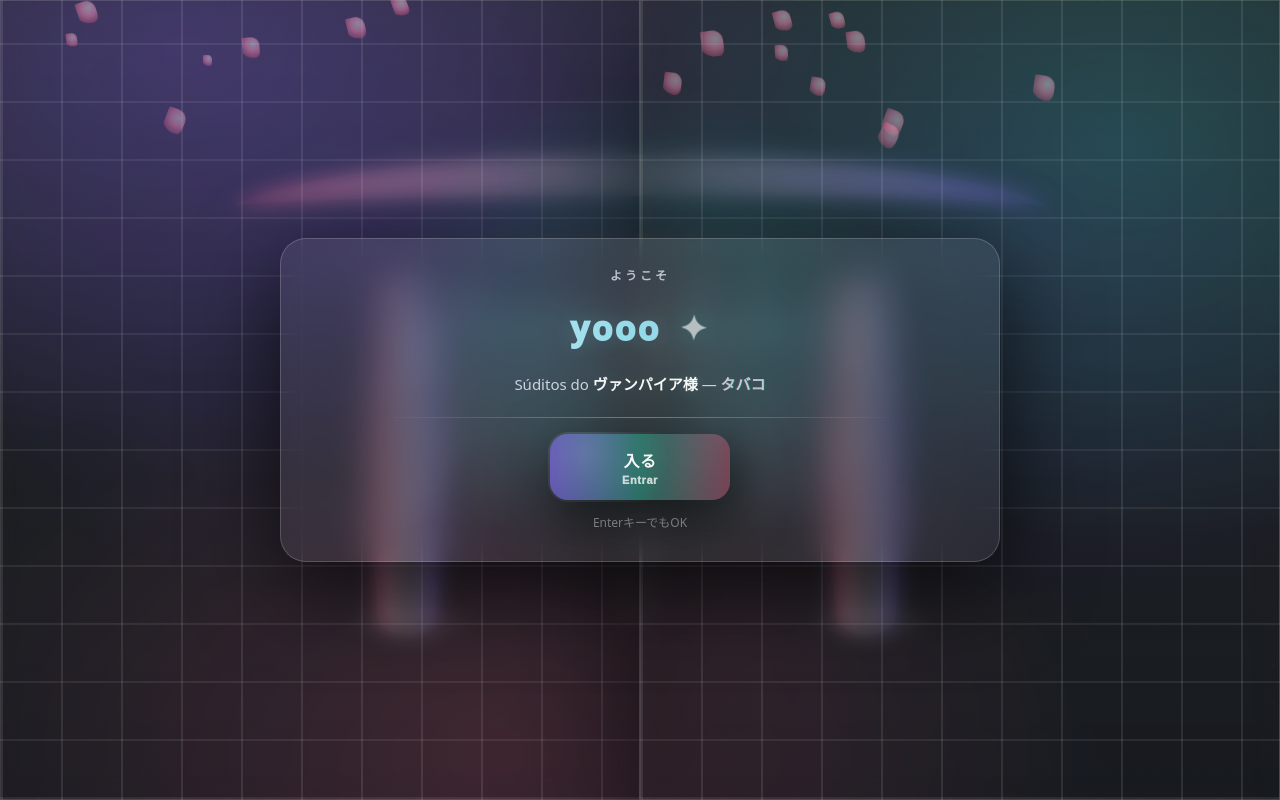
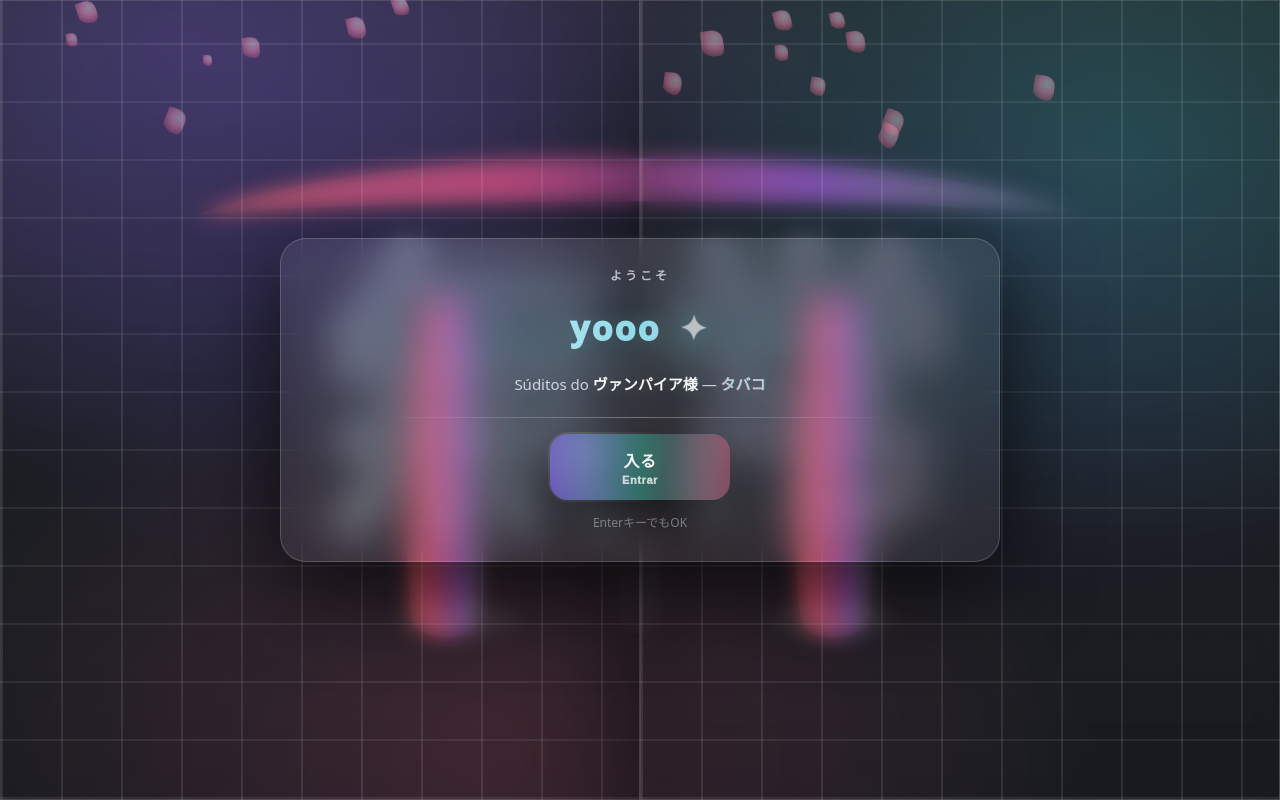
Before and after one commit to VANPAYA/JLPTTTT, a plain HTML site: page index.html in a window 1280 px wide. Drawn offline with Linux system fonts and the light colour scheme.

Commit message:
Update index.html

```diff
--- a/index.html
+++ b/index.html
@@ -13,10 +13,15 @@
   --muted:rgba(238,242,255,.72);
   --muted2:rgba(238,242,255,.55);
 
+  /* THEME (muda a cada 5s) */
+  --themeHue: 195;
+
+  /* Mood (só indicador do jogo) */
   --moodHue: 195;
-  --accent:  hsl(calc(var(--moodHue) - 25) 90% 60%);
-  --accent2: hsl(var(--moodHue) 90% 58%);
-  --accent3: hsl(calc(var(--moodHue) + 55) 90% 62%);
+
+  --accent:  hsl(calc(var(--themeHue) - 25) 90% 60%);
+  --accent2: hsl(var(--themeHue) 90% 58%);
+  --accent3: hsl(calc(var(--themeHue) + 55) 90% 62%);
 
   --good:#34d399;
   --bad:#fb7185;
@@ -40,11 +45,11 @@ body{
   font-family:"Yu Gothic","Hiragino Kaku Gothic ProN",system-ui,sans-serif;
   line-height:1.9;
   background:
-    radial-gradient(1100px 650px at 12% 10%, hsla(calc(var(--moodHue) - 25), 90%, 60%, .22), transparent 55%),
-    radial-gradient(900px 600px at 92% 15%, hsla(var(--moodHue), 90%, 58%, .18), transparent 55%),
-    radial-gradient(900px 650px at 20% 92%, hsla(calc(var(--moodHue) + 55), 90%, 62%, .14), transparent 55%),
+    radial-gradient(1100px 650px at 12% 10%, hsla(calc(var(--themeHue) - 25), 90%, 60%, .22), transparent 55%),
+    radial-gradient(900px 600px at 92% 15%, hsla(var(--themeHue), 90%, 58%, .18), transparent 55%),
+    radial-gradient(900px 650px at 20% 92%, hsla(calc(var(--themeHue) + 55), 90%, 62%, .14), transparent 55%),
     var(--bg);
-  transition: background .5s ease;
+  transition: background .65s ease, filter .65s ease;
 }
 
 header{
@@ -136,8 +141,8 @@ nav{ display:flex; gap:10px; flex-wrap:wrap; align-items:center; justify-content
 .tabbtn:hover{ background: rgba(255,255,255,.14); }
 .tabbtn:active{ transform: translateY(1px); }
 .tabbtn.active{
-  border-color: hsla(var(--moodHue), 90%, 60%, .60);
-  background: hsla(var(--moodHue), 90%, 55%, .22);
+  border-color: hsla(var(--themeHue), 90%, 60%, .60);
+  background: hsla(var(--themeHue), 90%, 55%, .22);
 }
 
 .btn{
@@ -155,8 +160,8 @@ nav{ display:flex; gap:10px; flex-wrap:wrap; align-items:center; justify-content
 .btn:hover{ background: rgba(255,255,255,.16); border-color: rgba(255,255,255,.38); }
 .btn:active{ transform: translateY(1px); }
 .btn.primary{
-  border-color: hsla(var(--moodHue), 90%, 60%, .70);
-  background: hsla(var(--moodHue), 90%, 55%, .26);
+  border-color: hsla(var(--themeHue), 90%, 60%, .70);
+  background: hsla(var(--themeHue), 90%, 55%, .26);
 }
 .btn.good{ border-color: rgba(52,211,153,.75); background: rgba(52,211,153,.20); }
 .btn.danger{ border-color: rgba(251,113,133,.75); background: rgba(251,113,133,.18); }
@@ -201,7 +206,7 @@ input[type="text"]::placeholder{ color: rgba(238,242,255,.55); font-weight:700;
 }
 .kanjiitem:hover{
   transform: translateY(-1px);
-  border-color: hsla(var(--moodHue), 90%, 60%, .55);
+  border-color: hsla(var(--themeHue), 90%, 60%, .55);
   background: rgba(255,255,255,.13);
 }
 .kanjiitem .k{ font-size:28px; font-weight:900; color: var(--accent2); }
@@ -271,7 +276,7 @@ hr.sep{ border:none; border-top:1px solid rgba(255,255,255,.10); margin:14px 0;
 .choiceBtn:hover{
   transform: translateY(-1px);
   background: rgba(255,255,255,.18);
-  border-color: hsla(var(--moodHue), 90%, 60%, .55);
+  border-color: hsla(var(--themeHue), 90%, 60%, .55);
 }
 .choiceBtn.correct{ border-color: rgba(52,211,153,.85); background: rgba(52,211,153,.22); }
 .choiceBtn.wrong{ border-color: rgba(251,113,133,.85); background: rgba(251,113,133,.20); }
@@ -290,11 +295,11 @@ hr.sep{ border:none; border-top:1px solid rgba(255,255,255,.10); margin:14px 0;
   height:100%;
   width:100%;
   background: linear-gradient(90deg,
-    hsla(var(--moodHue), 90%, 60%, .90),
-    hsla(calc(var(--moodHue) - 25), 90%, 60%, .85),
-    hsla(calc(var(--moodHue) + 55), 90%, 62%, .75)
+    hsla(var(--themeHue), 90%, 60%, .90),
+    hsla(calc(var(--themeHue) - 25), 90%, 60%, .85),
+    hsla(calc(var(--themeHue) + 55), 90%, 62%, .75)
   );
-  transition: width .12s linear;
+  transition: width .12s linear, filter .65s ease;
 }
 
 .flash{ position: fixed; inset: 0; pointer-events: none; opacity: 0; z-index: 999; }
@@ -303,7 +308,6 @@ hr.sep{ border:none; border-top:1px solid rgba(255,255,255,.10); margin:14px 0;
 .flash.on{ animation: flash .55s ease-out; }
 @keyframes flash{ 0%{ opacity:0; } 20%{ opacity:1; } 100%{ opacity:0; } }
 
-/* toggle mais visível */
 .toggle{
   display:flex;
   align-items:center;
@@ -320,11 +324,11 @@ hr.sep{ border:none; border-top:1px solid rgba(255,255,255,.10); margin:14px 0;
 .toggle input{
   width:16px;
   height:16px;
-  accent-color: hsl(var(--moodHue) 90% 60%);
+  accent-color: hsl(var(--themeHue) 90% 60%);
 }
 
 /* =========================================================
-   PORTAL / ENTRADA — IMERSIVO E BEM JAPONÊS
+   PORTAL / ENTRADA — IMERSIVO
 ========================================================= */
 #app.appHidden{ display:none; }
 
@@ -362,86 +366,86 @@ hr.sep{ border:none; border-top:1px solid rgba(255,255,255,.10); margin:14px 0;
   filter: blur(.2px);
 }
 
-/* ===== 無常 (GIANTE) — BACKDROP, DETALHADO ===== */
+/* ===== 無常 (MAIS VISÍVEL) ===== */
 .mujo{
   position:absolute;
   left:50%;
   top:50%;
   transform: translate(-50%,-52%);
   font-weight: 1000;
-  letter-spacing: 10px;
-  font-size: clamp(120px, 18vw, 260px);
+  letter-spacing: 12px;
+  font-size: clamp(180px, 24vw, 360px);
   line-height: 1;
-  opacity: .16;
-  z-index: 0;
+  opacity: .34;
+  z-index: 1;
   pointer-events:none;
 
   background: linear-gradient(90deg,
-    rgba(255,255,255,.55),
-    rgba(160,240,255,.40),
-    rgba(210,170,255,.48),
-    rgba(255,90,130,.30)
+    rgba(255,255,255,.95),
+    rgba(160,240,255,.70),
+    rgba(210,170,255,.78),
+    rgba(255,90,130,.55)
   );
   -webkit-background-clip: text;
   background-clip: text;
   color: transparent;
 
+  -webkit-text-stroke: 1.2px rgba(255,255,255,.22);
+
   text-shadow:
-    0 0 24px rgba(160,240,255,.10),
-    0 0 60px rgba(0,255,200,.08),
-    0 0 120px rgba(255,90,130,.06);
-
-  filter: drop-shadow(0 0 22px rgba(0,0,0,.55));
-  animation: mujoBreath 7.5s ease-in-out infinite;
+    0 0 18px rgba(255,255,255,.10),
+    0 0 48px rgba(160,240,255,.16),
+    0 0 110px rgba(0,255,200,.10),
+    0 0 160px rgba(255,90,130,.10);
+
+  filter: drop-shadow(0 0 30px rgba(0,0,0,.60));
+  animation: mujoBreath 6.8s ease-in-out infinite;
 }
 .mujo::before,
 .mujo::after{
   content: "無常";
   position:absolute;
   inset:0;
-  opacity:.38;
+  opacity:.55;
   pointer-events:none;
 }
 .mujo::before{
   transform: translate(2px, -1px);
   color: rgba(0,255,200,.18);
-  filter: blur(.2px);
+  filter: blur(.3px);
 }
 .mujo::after{
   transform: translate(-2px, 1px);
-  color: rgba(255,90,130,.16);
-  filter: blur(.2px);
+  color: rgba(255,90,130,.18);
+  filter: blur(.3px);
 }
 @keyframes mujoBreath{
-  0%,100%{ transform: translate(-50%,-52%) scale(1.00); opacity:.14; }
-  50%{ transform: translate(-50%,-53%) scale(1.02); opacity:.20; }
-}
-
-/* ===== TORII (SVG) — MAIS REAL E PRESENTE ===== */
+  0%,100%{ transform: translate(-50%,-52%) scale(1.00); opacity:.30; }
+  50%{ transform: translate(-50%,-53%) scale(1.03); opacity:.40; }
+}
+
+/* ===== TORII (mais japonês, mais “jinja”) ===== */
 .jp-torii{
   position:absolute;
   left:50%;
   top:50%;
-  width:min(980px, 98vw);
-  height:min(620px, 76vh);
+  width:min(1040px, 98vw);
+  height:min(660px, 82vh);
   transform: translate(-50%,-54%);
-  opacity:.55;
+  opacity:.78;
   pointer-events:none;
-  z-index:1;
-  filter: blur(.0px);
-  animation: toriiFloat 5.5s ease-in-out infinite;
+  z-index:2;
+  animation: toriiFloat 5.6s ease-in-out infinite;
 }
 .jp-torii svg{
   width:100%;
   height:100%;
   display:block;
-  opacity:1;
-  transform: scale(1.02);
-  filter: drop-shadow(0 0 28px rgba(0,255,200,.10));
+  filter: drop-shadow(0 0 34px rgba(0,0,0,.55));
 }
 @keyframes toriiFloat{
-  0%,100%{ transform: translate(-50%,-54%) scale(1.02); opacity:.52; }
-  50%{ transform: translate(-50%,-55.2%) scale(1.03); opacity:.62; }
+  0%,100%{ transform: translate(-50%,-54%) scale(1.01); opacity:.72; }
+  50%{ transform: translate(-50%,-55.2%) scale(1.02); opacity:.84; }
 }
 
 .shoji{
@@ -457,7 +461,7 @@ hr.sep{ border:none; border-top:1px solid rgba(255,255,255,.10); margin:14px 0;
   backdrop-filter: blur(10px);
   -webkit-backdrop-filter: blur(10px);
   opacity:.95;
-  z-index:2;
+  z-index:3;
 }
 .shoji.left{ left:0; border-right:1px solid rgba(255,255,255,.16); }
 .shoji.right{ right:0; border-left:1px solid rgba(255,255,255,.16); }
@@ -471,7 +475,7 @@ hr.sep{ border:none; border-top:1px solid rgba(255,255,255,.10); margin:14px 0;
 
 .jp-card{
   position:relative;
-  z-index:4;
+  z-index:5;
   width:min(720px, 92vw);
   border-radius: 26px;
   border: 1px solid rgba(255,255,255,.18);
@@ -481,7 +485,7 @@ hr.sep{ border:none; border-top:1px solid rgba(255,255,255,.10); margin:14px 0;
   text-align:center;
   backdrop-filter: blur(16px);
   -webkit-backdrop-filter: blur(16px);
-  animation: jpIn 1.25s ease both;
+  animation: jpIn 1.15s ease both;
 }
 @keyframes jpIn{
   from{ opacity:0; transform: translateY(18px) scale(.975); }
@@ -613,7 +617,7 @@ hr.sep{ border:none; border-top:1px solid rgba(255,255,255,.10); margin:14px 0;
   position:absolute;
   inset:0;
   pointer-events:none;
-  z-index:3;
+  z-index:4;
 }
 .petal{
   position:absolute;
@@ -648,10 +652,10 @@ hr.sep{ border:none; border-top:1px solid rgba(255,255,255,.10); margin:14px 0;
     radial-gradient(900px 650px at 50% 55%, rgba(120,90,255,.20), transparent 62%),
     radial-gradient(900px 650px at 55% 50%, rgba(0,255,200,.16), transparent 62%);
   transform: scale(1);
-  z-index:5;
-}
-
-/* ===== SAÍDA MAIS DEVAGAR ===== */
+  z-index:6;
+}
+
+/* saída mais devagar */
 .jpGate.leaving .shoji.left{ animation: shojiLeft 1.55s cubic-bezier(.2,.9,.2,1) forwards; }
 .jpGate.leaving .shoji.right{ animation: shojiRight 1.55s cubic-bezier(.2,.9,.2,1) forwards; }
 @keyframes shojiLeft{ to{ transform: translateX(-105%); opacity:.98; } }
@@ -678,37 +682,48 @@ hr.sep{ border:none; border-top:1px solid rgba(255,255,255,.10); margin:14px 0;
 <body>
 <div id="flash" class="flash"></div>
 
-<!-- ====== PORTAL / TELA DE ENTRADA (JAPANESE IMMERSIVE) ====== -->
+<!-- ====== PORTAL / TELA DE ENTRADA ====== -->
 <section id="gate" class="jpGate">
   <div class="jp-bg"></div>
   <div class="jp-pattern"></div>
 
-  <!-- 無常 — gigante ao fundo -->
+  <!-- 無常 gigante -->
   <div class="mujo" aria-hidden="true">無常</div>
 
-  <!-- TORII (SVG REAL) -->
+  <!-- TORII (mais japonês) -->
   <div class="jp-torii" aria-hidden="true">
-    <svg viewBox="0 0 1200 700" role="presentation">
+    <svg viewBox="0 0 1400 800" role="presentation">
       <defs>
-        <radialGradient id="g1" cx="50%" cy="45%" r="60%">
-          <stop offset="0%" stop-color="rgba(255,255,255,.28)"/>
-          <stop offset="45%" stop-color="rgba(0,255,200,.18)"/>
-          <stop offset="100%" stop-color="rgba(0,0,0,0)"/>
-        </radialGradient>
-
-        <linearGradient id="toriiRed" x1="0" x2="1">
-          <stop offset="0%" stop-color="rgba(255,90,130,.85)"/>
-          <stop offset="50%" stop-color="rgba(255,255,255,.20)"/>
-          <stop offset="100%" stop-color="rgba(120,90,255,.70)"/>
+        <!-- vermilion (torii) -->
+        <linearGradient id="verm" x1="0" x2="1">
+          <stop offset="0%" stop-color="rgba(255,90,90,.92)"/>
+          <stop offset="35%" stop-color="rgba(255,70,120,.88)"/>
+          <stop offset="70%" stop-color="rgba(190,90,255,.70)"/>
+          <stop offset="100%" stop-color="rgba(255,255,255,.10)"/>
         </linearGradient>
 
-        <filter id="softGlow" x="-40%" y="-40%" width="180%" height="180%">
-          <feGaussianBlur stdDeviation="6" result="b"/>
+        <!-- subtle wood/patina -->
+        <filter id="patina" x="-30%" y="-30%" width="160%" height="160%">
+          <feTurbulence type="fractalNoise" baseFrequency=".9" numOctaves="2" seed="9" result="n"/>
+          <feColorMatrix in="n" type="matrix"
+            values="1 0 0 0 0
+                    0 1 0 0 0
+                    0 0 1 0 0
+                    0 0 0 .10 0" result="a"/>
+          <feComposite in="a" in2="SourceGraphic" operator="in" result="m"/>
+          <feMerge>
+            <feMergeNode in="m"/>
+            <feMergeNode in="SourceGraphic"/>
+          </feMerge>
+        </filter>
+
+        <filter id="glow" x="-30%" y="-30%" width="160%" height="160%">
+          <feGaussianBlur stdDeviation="8" result="b"/>
           <feColorMatrix in="b" type="matrix"
             values="1 0 0 0 0
                     0 1 0 0 0
                     0 0 1 0 0
-                    0 0 0 .55 0" result="g"/>
+                    0 0 0 .45 0" result="g"/>
           <feMerge>
             <feMergeNode in="g"/>
             <feMergeNode in="SourceGraphic"/>
@@ -716,45 +731,58 @@ hr.sep{ border:none; border-top:1px solid rgba(255,255,255,.10); margin:14px 0;
         </filter>
       </defs>
 
-      <circle cx="600" cy="320" r="300" fill="url(#g1)" opacity=".9"></circle>
-
-      <path d="M120 150 C 300 70, 900 70, 1080 150
-               C 900 135, 300 135, 120 150 Z"
-            fill="url(#toriiRed)" opacity=".95" filter="url(#softGlow)"></path>
-
-      <path d="M200 220 C 340 170, 860 170, 1000 220
-               C 860 210, 340 210, 200 220 Z"
-            fill="rgba(255,255,255,.10)" opacity=".9"></path>
-
-      <path d="M300 235
-               C 290 330, 280 520, 292 640
-               C 305 660, 345 660, 360 640
-               C 372 520, 360 330, 350 235 Z"
-            fill="url(#toriiRed)" opacity=".92" filter="url(#softGlow)"></path>
-
-      <path d="M840 235
-               C 830 330, 820 520, 832 640
-               C 845 660, 885 660, 900 640
-               C 912 520, 900 330, 890 235 Z"
-            fill="url(#toriiRed)" opacity=".92" filter="url(#softGlow)"></path>
-
-      <path d="M260 640 C 300 615, 360 615, 400 640
-               C 360 665, 300 665, 260 640 Z"
-            fill="rgba(255,255,255,.10)" opacity=".85"></path>
-
-      <path d="M800 640 C 840 615, 900 615, 940 640
-               C 900 665, 840 665, 800 640 Z"
-            fill="rgba(255,255,255,.10)" opacity=".85"></path>
-
-      <path d="M585 255
-               C 575 340, 568 520, 575 640
-               C 585 655, 615 655, 625 640
-               C 632 520, 625 340, 615 255 Z"
-            fill="rgba(255,255,255,.08)" opacity=".75"></path>
-
-      <path d="M350 305 C 430 270, 770 270, 850 305
-               C 770 320, 430 320, 350 305 Z"
-            fill="rgba(0,255,200,.10)" opacity=".8"></path>
+      <!-- kasagi (top beam) -->
+      <path d="M110 190
+               C 340 88, 1060 88, 1290 190
+               C 1060 165, 340 165, 110 190 Z"
+            fill="url(#verm)" filter="url(#glow)"></path>
+
+      <!-- shimaki (secondary top beam) -->
+      <path d="M210 270
+               C 420 200, 980 200, 1190 270
+               C 980 252, 420 252, 210 270 Z"
+            fill="rgba(255,255,255,.12)"></path>
+
+      <!-- nuki (crossbar) -->
+      <path d="M320 360
+               C 460 318, 940 318, 1080 360
+               C 940 382, 460 382, 320 360 Z"
+            fill="rgba(0,255,200,.10)"></path>
+
+      <!-- left pillar -->
+      <path d="M410 300
+               C 395 420, 380 610, 396 728
+               C 408 760, 470 760, 488 728
+               C 505 610, 488 420, 474 300 Z"
+            fill="url(#verm)" filter="url(#patina)"></path>
+
+      <!-- right pillar -->
+      <path d="M926 300
+               C 912 420, 898 610, 914 728
+               C 926 760, 988 760, 1006 728
+               C 1022 610, 1006 420, 992 300 Z"
+            fill="url(#verm)" filter="url(#patina)"></path>
+
+      <!-- center pillar (shin-no-mihashira) -->
+      <path d="M684 330
+               C 675 440, 668 612, 674 728
+               C 683 754, 717 754, 726 728
+               C 733 612, 726 440, 716 330 Z"
+            fill="rgba(255,255,255,.07)"></path>
+
+      <!-- bases -->
+      <path d="M372 728 C 420 696, 496 696, 544 728
+               C 496 760, 420 760, 372 728 Z"
+            fill="rgba(255,255,255,.10)"></path>
+
+      <path d="M870 728 C 918 696, 994 696, 1042 728
+               C 994 760, 918 760, 870 728 Z"
+            fill="rgba(255,255,255,.10)"></path>
+
+      <!-- small center cap -->
+      <path d="M658 275 C 690 255, 720 255, 752 275
+               C 720 292, 690 292, 658 275 Z"
+            fill="rgba(255,255,255,.08)"></path>
     </svg>
   </div>
 
@@ -998,6 +1026,20 @@ hr.sep{ border:none; border-top:1px solid rgba(255,255,255,.10); margin:14px 0;
 </div>
 
 <script>
+/* =========================
+   THEME CYCLE (a cada 5s)
+========================= */
+(function(){
+  const hues = [195, 230, 265, 305, 20, 55, 110, 155];
+  let i = Math.floor(Math.random() * hues.length);
+  document.documentElement.style.setProperty("--themeHue", String(hues[i]));
+
+  setInterval(()=>{
+    i = (i + 1) % hues.length;
+    document.documentElement.style.setProperty("--themeHue", String(hues[i]));
+  }, 5000);
+})();
+
 /* =========================
    LISTAS DE NÍVEL
 ========================= */
@@ -1578,8 +1620,6 @@ function moodScore(){
 }
 function applyMood(){
   const s = moodScore();
-  const hue = Math.round(8 + s * 127);
-  document.documentElement.style.setProperty("--moodHue", String(hue));
   $("quizMoodText").textContent = `Mood: ${Math.round(s*100)}%`;
 }
 
@@ -1989,7 +2029,7 @@ function init(){
 init();
 
 /* =========================
-   PORTAL / ENTRADA — JAPANESE IMMERSIVE
+   PORTAL / ENTRADA
 ========================= */
 (function(){
   const gate = document.getElementById("gate");
@@ -2007,7 +2047,7 @@ init();
 
       const x = Math.random()*100;
       const drift = (Math.random()*40 - 20);
-      const dur = 11 + Math.random()*9;   // 11s a 20s
+      const dur = 11 + Math.random()*9;
       const delay = Math.random()*4;
 
       p.style.setProperty("--x", `${x}vw`);
@@ -2047,14 +2087,13 @@ init();
     gate.classList.add("leaving");
     btn.disabled = true;
 
-    document.documentElement.style.setProperty("--moodHue", "210");
     chime();
 
     setTimeout(()=>{
       gate.style.display = "none";
       app.classList.remove("appHidden");
       window.scrollTo(0,0);
-    }, 1700); // mais devagar
+    }, 1700);
   }
 
   btn.addEventListener("click", enter);
```
